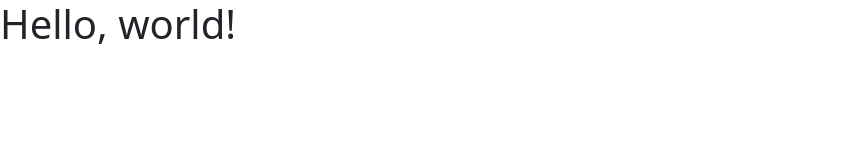
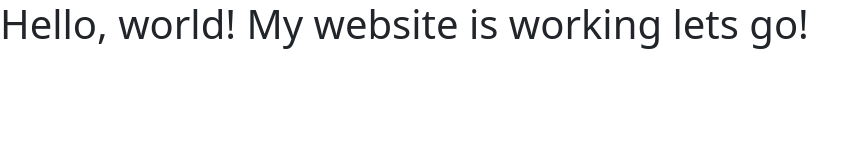
Before and after one commit to nt0k/Reversi, a website: page public/index.html in a window 1280 px wide. Shown: the whole page, without its empty margins (0-866 px from the left). Drawn offline with nearby package versions, Linux system fonts and the light colour scheme.

Commit message:
verification part 2

```diff
--- a/public/index.html
+++ b/public/index.html
@@ -11,7 +11,7 @@
     <title>Hello, world! This is reversi about to change the world!</title>
   </head>
   <body>
-    <h1>Hello, world!</h1>
+    <h1>Hello, world! My website is working lets go!</h1>
 
     <!-- Optional JavaScript; choose one of the two! -->
 
```
